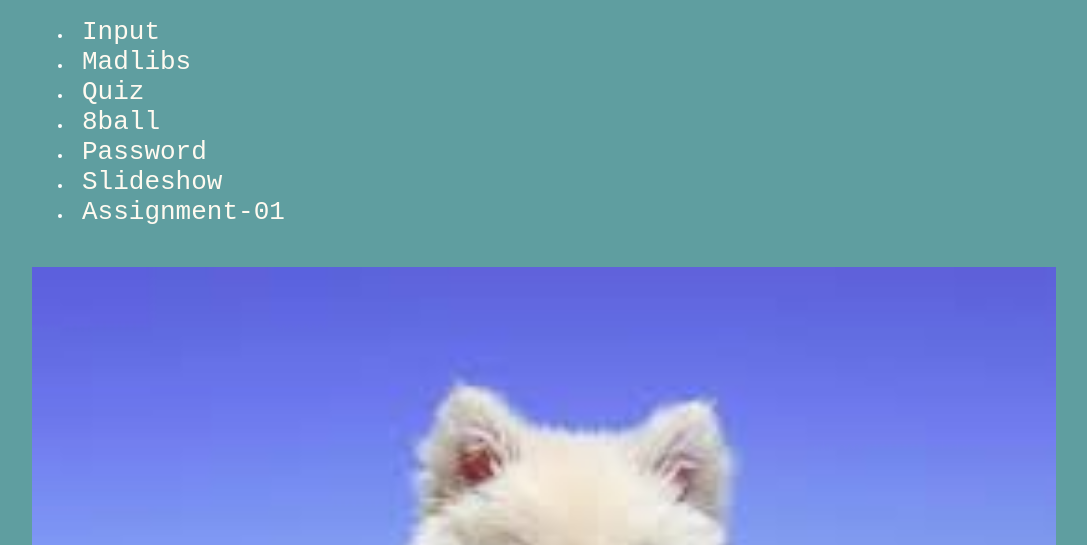
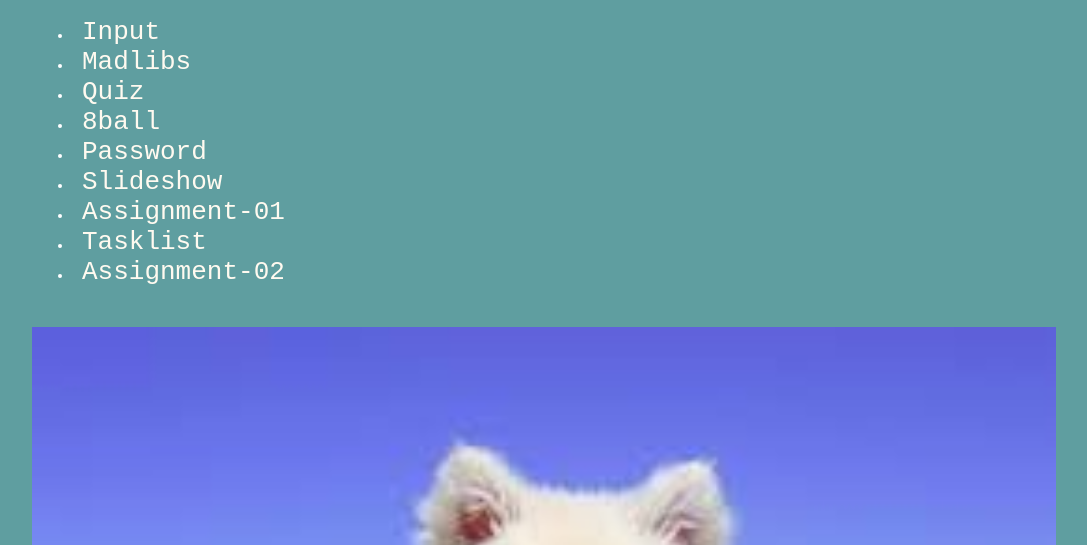
Before and after one commit to liyanping526/MMP310, a plain HTML site: page index.html in a window 1280 px wide. Shown: the part 233-778 px from the top of the page, without its empty margins (96-1183 px from the left). Drawn offline with Linux system fonts and the light colour scheme; files whose address does not match are found by name.

Commit message:
Add files via upload

```diff
--- a/index.html
+++ b/index.html
@@ -16,6 +16,8 @@
 		<li><a href="password">Password</a></li>
         <li><a href="slideshow/">Slideshow</a></li>
         <li><a href="PartnerProject/">Assignment-01</a></li>
+        <li><a href="tasklist/">Tasklist</a></li>
+        <li><a href="assignment2/">Assignment-02</a></li>
     </ul>
 
     <img src="dog.jpg">
```
